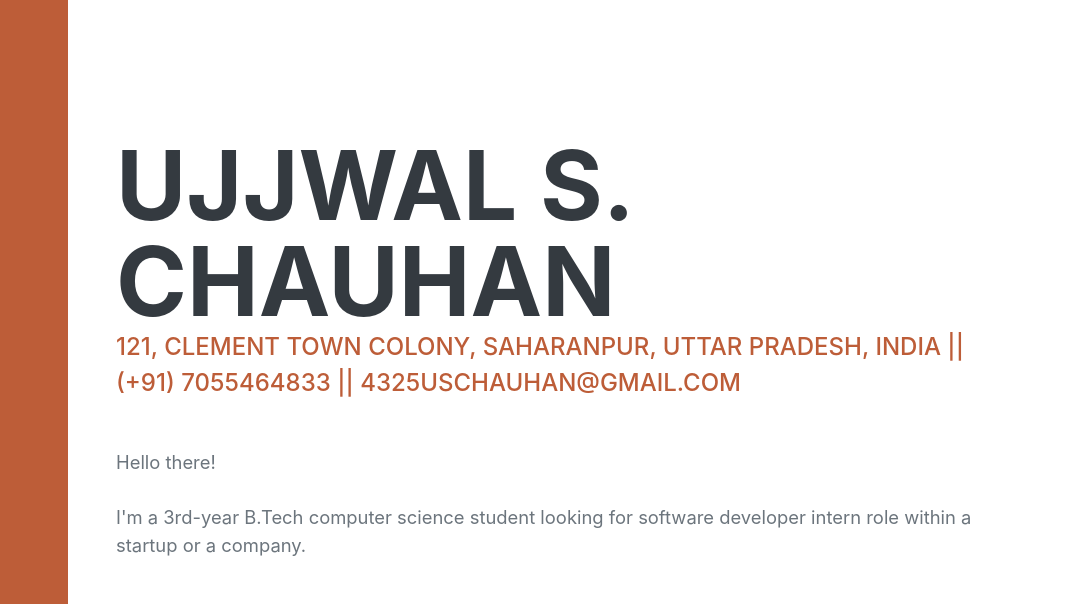
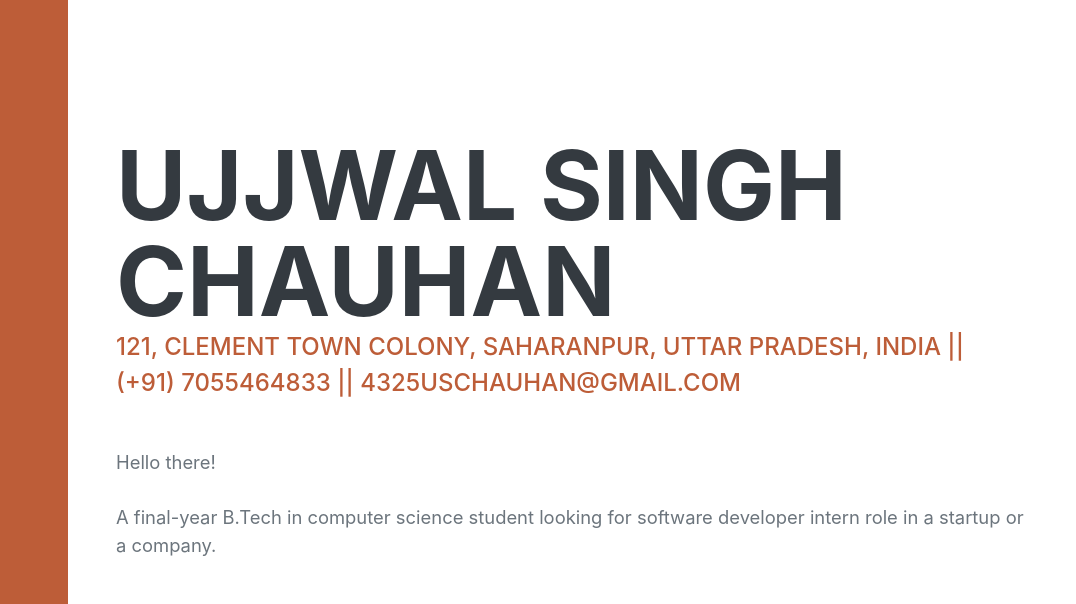
Before and after one commit to ujjwalschauhan/Personal-Portfolio, a plain HTML site: page index.html in a window 1280 px wide. Shown: the top 604 px of the page, 204-1280 px from the left. Drawn offline with nearby package versions, Linux system fonts and the light colour scheme; a web font is replaced by a local one.

Commit message:
Update index.html

```diff
--- a/index.html
+++ b/index.html
@@ -19,7 +19,7 @@
 <body id="page-top">
 
     <nav class="navbar navbar-expand-lg navbar-dark bg-primary fixed-top" id="sideNav">
-        <a class="navbar-brand js-scroll-trigger" href="https://drive.google.com/file/d/1WxZ8PeMwSMtroCjda-AVzGhKWS9iv5TN/view?usp=sharing"><span class="d-block d-lg-none">Ujjwal S.Chauhan</span><span class="d-none d-lg-block"><img class="img-fluid img-profile rounded-circle mx-auto mb-1" src="assets/img/profile.jpg" alt=""></span></a><button class="navbar-toggler" type="button" data-toggle="collapse" data-target="#navbarSupportedContent" aria-controls="navbarSupportedContent" aria-expanded="false" aria-label="Toggle navigation"><span class="navbar-toggler-icon"></span></button>
+        <a class="navbar-brand js-scroll-trigger" href="https://drive.google.com/file/d/1WxZ8PeMwSMtroCjda-AVzGhKWS9iv5TN/view?usp=sharing"><span class="d-block d-lg-none">Ujjwal Singh Chauhan</span><span class="d-none d-lg-block"><img class="img-fluid img-profile rounded-circle mx-auto mb-1" src="assets/img/profile.jpg" alt=""></span></a><button class="navbar-toggler" type="button" data-toggle="collapse" data-target="#navbarSupportedContent" aria-controls="navbarSupportedContent" aria-expanded="false" aria-label="Toggle navigation"><span class="navbar-toggler-icon"></span></button>
         <div class="collapse navbar-collapse" id="navbarSupportedContent">
             <ul class="navbar-nav">
                 <li class="nav-item"><a class="nav-link js-scroll-trigger" href="#about">About</a></li>
@@ -36,9 +36,9 @@
         <!-- About-->
         <section class="resume-section" id="about">
             <div class="resume-section-content">
-                <h1 class="mb-0">Ujjwal S. Chauhan</h1>
+                <h1 class="mb-0">Ujjwal Singh Chauhan</h1>
                 <div class="subheading mb-5"> <span class="text-primary">121, Clement town colony, Saharanpur, Uttar Pradesh, India || (+91) 7055464833 || <a href="mailto:4325uschauhan@gmail.com">4325uschauhan@gmail.com</a></span></div>
-                <p class="lead mb-5">Hello there!<br><br> I'm a 3rd-year B.Tech computer science student looking for software developer intern role within a startup or a company.</p>
+                <p class="lead mb-5">Hello there!<br><br>A final-year B.Tech in computer science student looking for software developer intern role in a startup or a company.</p>
 
 
                 <div class="social-icons">
@@ -56,7 +56,7 @@
                     <div class="flex-grow-1">
                         <h3 class="mb-0">AWS Cloud Computing Fundamentals</h3>
                         <div class="subheading mb-3">AWS Educate Platform</div>
-                        <p class="lead mb-5">30 hours online tutorial covering basics of cloud computing and the services offered on the AWS Cloud.<br />Some major concepts taught were cloud architectures and service models based on the type of company or organization.<br><strong>Integrated GUI app with cloud platform using SaaS.</strong></p>
+                        <p class="lead mb-5">30 hours online tutorial covering basics of cloud computing and the services offered on the AWS Cloud.<br />Some major concepts taught were cloud architectures and service models based on the type of company or organization.<br><strong>
                     </div>
                     <div class="flex-shrink-0"><span class="text-primary">October 2019 - Novemeber 2019</span></div>
                 </div>
@@ -75,7 +75,7 @@
                         <h3 class="mb-0">Oracle Database Foundation</h3>
                         <div class="subheading mb-3">Cetpa Infotech Pvt. Ltd.</div>
                         <p class="lead mb-5">Worked on relational database(RDBMS) and other data modeling concepts like building Entity Relationship Diagrams (ERDs) and mapping them using the Oracle SQL Developer Data Modeler Tool(APEX).<br />
-                            It was a 90+ hours extensive training based on creating, working, designing and implementing database solutions.<br><strong>Build a CRUD operations website using APEX tool.</strong></p>
+                            It was a 90+ hours extensive training based on creating, working, designing and implementing database solutions
                     </div>
                     <div class="flex-shrink-0"><span class="text-primary">January 2019 - March 2019</span></div>
                 </div>
```
